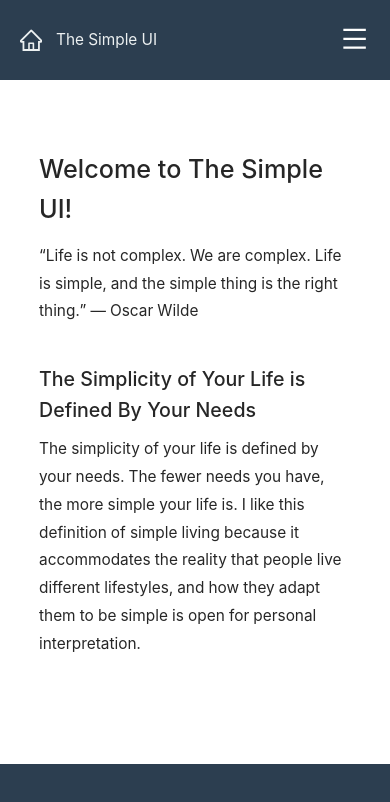
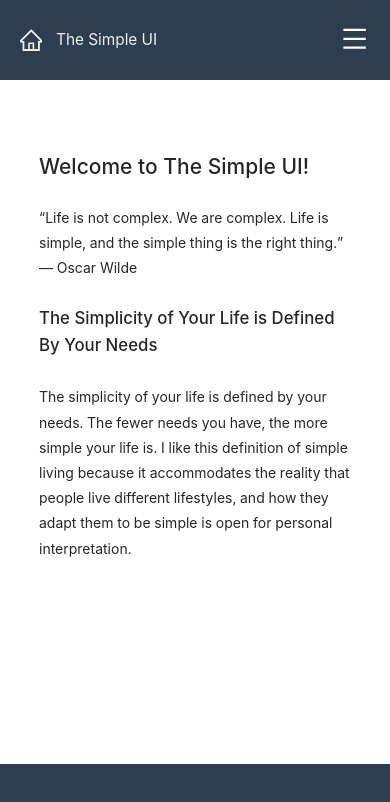
Before and after one commit to emrerdem1/simple-ui, a React (Create React App) app: page / in a window 390 px wide. Shown: the top 802 px of the page. Built offline with nearby package versions, Linux system fonts and the light colour scheme.

Commit message:
Tweak font sizes in mobile

```diff
--- a/src/components/main-content/AboutView.tsx
+++ b/src/components/main-content/AboutView.tsx
@@ -1,6 +1,6 @@
 import React from 'react';
 import { useTranslation } from 'react-i18next';
-import { BasicContainer } from './HomeView';
+import { BasicContainer, MainHeader, DescriptionParagraph } from './HomeView';
 import styled from '@emotion/styled';
 
 const SIMPLICITIY_IMAGE =
@@ -18,8 +18,10 @@ const AboutView: React.FC = () => {
 
   return (
     <AboutContainer>
-      <h2>{t('pagesContent.about.mainTitle')}</h2>
-      <p>{t('pagesContent.about.mainDescription')}</p>
+      <MainHeader>{t('pagesContent.about.mainTitle')}</MainHeader>
+      <DescriptionParagraph>
+        {t('pagesContent.about.mainDescription')}
+      </DescriptionParagraph>
       <img src={SIMPLICITIY_IMAGE} alt="simplicity image" />
     </AboutContainer>
   );
--- a/src/components/main-content/HomeView.tsx
+++ b/src/components/main-content/HomeView.tsx
@@ -1,37 +1,56 @@
 import React from 'react';
 import { useTranslation } from 'react-i18next';
 import styled from '@emotion/styled';
+import { Breakpoints } from '../common/constants';
 
 export const BasicContainer = styled.div`
   width: 80%;
   margin: 5em auto;
+`;
 
-  h2 {
-    font-size: 1.8em;
-  }
+export const MainHeader = styled.h2`
+  font-size: 1.8em;
+  margin-bottom: 1em;
+  line-height: 1.6em;
 
-  p {
-    font-size: 1.1em;
-    line-height: 1.8em;
+  @media only screen and (max-width: ${Breakpoints.MOBILE}px) {
+    font-size: 1.5em;
   }
 `;
 
-const HomeContainer = styled(BasicContainer)`
-  h4 {
-    margin-top: 2em;
-    font-size: 1.4em;
+export const DescriptionParagraph = styled.p`
+  font-size: 1.1em;
+  line-height: 1.8em;
+  margin-bottom: 1.2em;
+
+  @media only screen and (max-width: ${Breakpoints.MOBILE}px) {
+    font-size: 1em;
+  }
+`;
+
+const SubHeader = styled.h4`
+  margin: 1.5em 0;
+  font-size: 1.4em;
+  line-height: 1.6em;
+
+  @media only screen and (max-width: ${Breakpoints.MOBILE}px) {
+    font-size: 1.2em;
   }
 `;
 
 const HomeView: React.FC = () => {
   const { t } = useTranslation();
   return (
-    <HomeContainer>
-      <h2>{t('pagesContent.homepage.mainTitle')}</h2>
-      <p>{t('pagesContent.homepage.mainDescription')}</p>
-      <h4>{t('pagesContent.homepage.subtitle')}</h4>
-      <p>{t('pagesContent.homepage.description')}</p>
-    </HomeContainer>
+    <BasicContainer>
+      <MainHeader>{t('pagesContent.homepage.mainTitle')}</MainHeader>
+      <DescriptionParagraph>
+        {t('pagesContent.homepage.mainDescription')}
+      </DescriptionParagraph>
+      <SubHeader>{t('pagesContent.homepage.subtitle')}</SubHeader>
+      <DescriptionParagraph>
+        {t('pagesContent.homepage.description')}
+      </DescriptionParagraph>
+    </BasicContainer>
   );
 };
 
```
